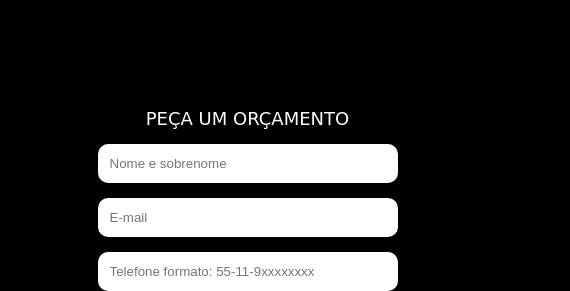
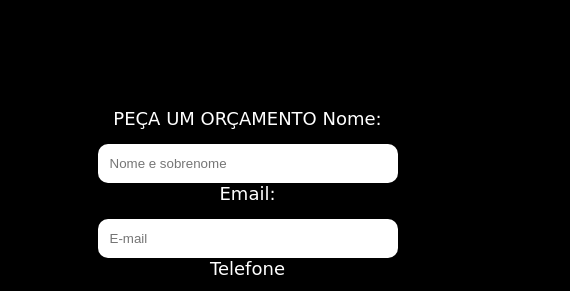
Before and after one commit to Fabio-1984/navarruscerimonial, a plain HTML site: page contato.html in a window 1280 px wide. Shown: the part 83-374 px from the top of the page, 0-570 px from the left. Drawn offline with Linux system fonts and the light colour scheme; a web font is replaced by a local one.

Commit message:
Update contato.html

```diff
--- a/contato.html
+++ b/contato.html
@@ -46,8 +46,11 @@
                 <div class="orç">
                     <form id="myForm">
                         PEÇA UM ORÇAMENTO
-                        <input id="nome" type="text" name="nome" placeholder="Nome e sobrenome" />
+                        <label for="nome">Nome: </label>
+                        <input id="nome" type="text" name="nome" placeholder="Nome e sobrenome"  />
+                        <label for="email">Email: </label>
                         <input id="email" type="email" name="email" placeholder="E-mail"  />
+                        <label for="tel">Telefone</label>
                         <input id="tel" type="tel" name="telefone" placeholder="Telefone formato: 55-11-9xxxxxxxx"
                             pattern="[0-9]{2}-[0-9]{2}-[0-9]{9}" />
 
```
